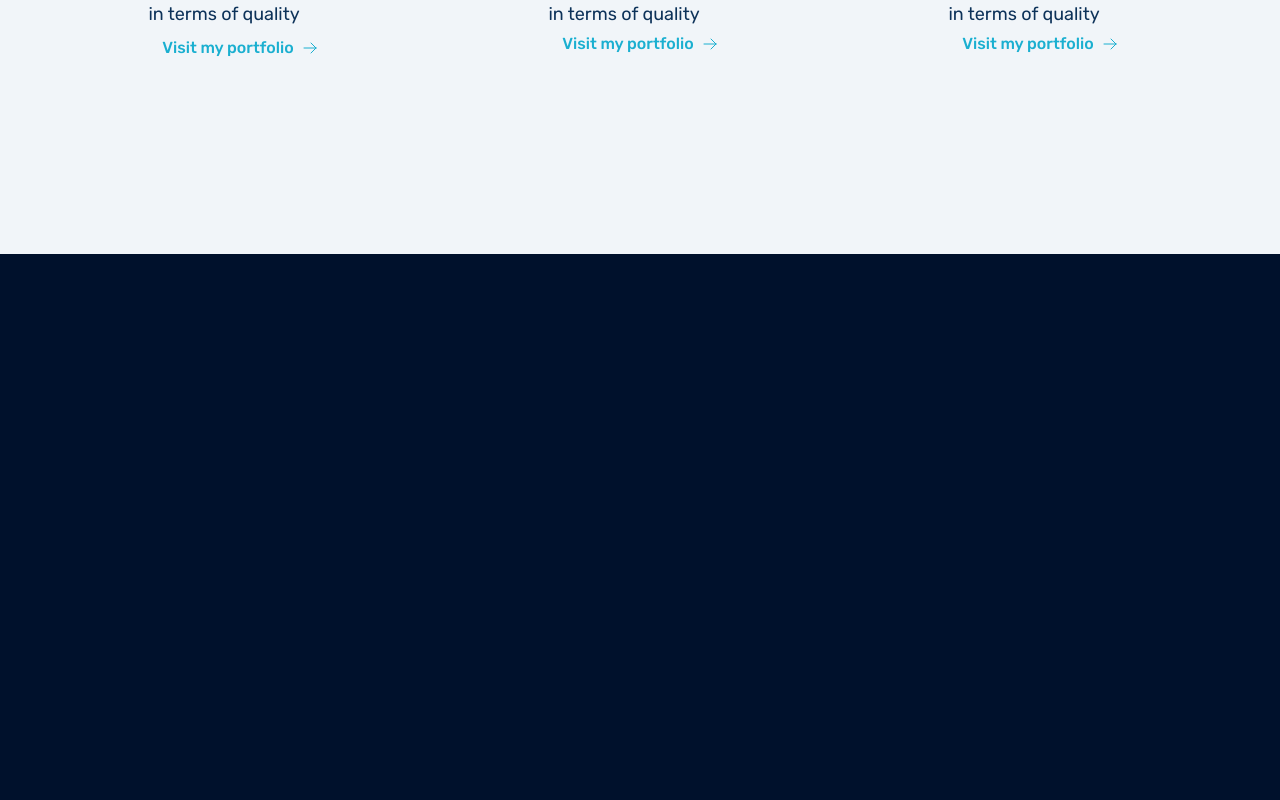
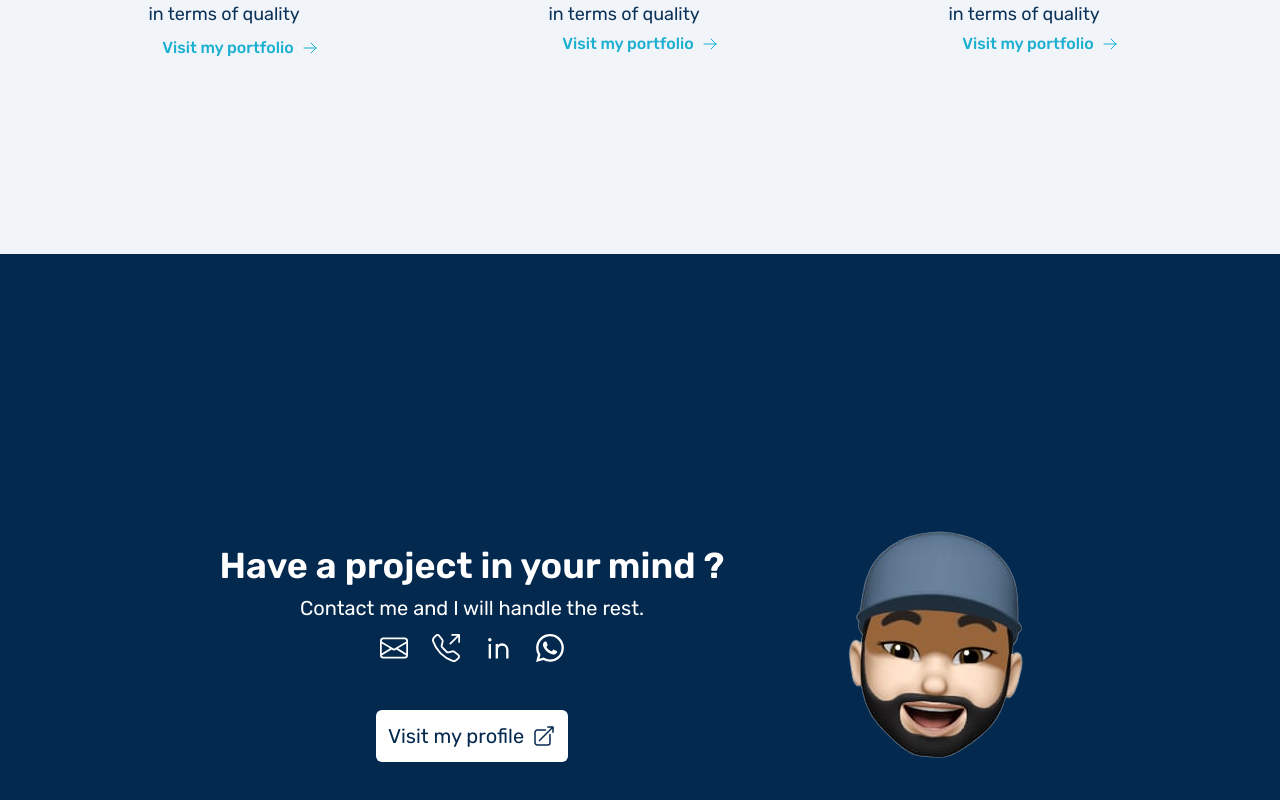
Before and after one commit to AmineElkhalidy/serviceswebsite, a React (Vite) app: page / in a window 1280 px wide. Shown: the part 1346-2146 px from the top of the page. Before the commit the page ends 1600 px from the top, so only its background shows below. Built offline with nearby package versions, Linux system fonts and the light colour scheme.

Commit message:
Contact section added!

```diff
--- a/package.json
+++ b/package.json
@@ -12,7 +12,8 @@
     "@heroicons/react": "^2.0.13",
     "framer-motion": "^7.6.7",
     "react": "^18.2.0",
-    "react-dom": "^18.2.0"
+    "react-dom": "^18.2.0",
+    "react-icons": "^4.6.0"
   },
   "devDependencies": {
     "@types/react": "^18.0.24",
--- a/src/pages/Home.jsx
+++ b/src/pages/Home.jsx
@@ -7,11 +7,20 @@ import { motion } from "framer-motion";
 import Header from "../components/Layout/Header/Header";
 
 // Location icon
-import { MapPinIcon, ArrowRightIcon } from "@heroicons/react/24/outline";
+import {
+  MapPinIcon,
+  ArrowRightIcon,
+  ArrowTopRightOnSquareIcon,
+} from "@heroicons/react/24/outline";
+
+// Linkedin & Whatsapp
+import { RiLinkedinLine } from "react-icons/ri";
+import { BsWhatsapp, BsTelephoneOutbound, BsEnvelope } from "react-icons/bs";
 
 // Images
 import Devmain from "../assets/images/developping-main-color.svg";
 import Devsec from "../assets/images/developping-second-color.svg";
+import Logo from "../assets/images/Amine.png";
 
 const Home = () => {
   return (
@@ -159,6 +168,84 @@ const Home = () => {
             </div>
           </motion.div>
         </section>
+
+        {/* Contact section */}
+        <section className="h-screen bg-[#04294F]" id="contact">
+          <motion.div
+            whileInView={{ y: [100, 50, 0], opacity: [0, 0, 1] }}
+            transition={{ duration: 0.5 }}
+            className="h-full flex flex-col justify-center items-center gap-12 sm:flex-row sm:gap-20"
+          >
+            <div>
+              <div className="text-center">
+                <h2 className="text-xl mb-2 font-semibold md:text-2xl lg:text-3xl xl:text-4xl">
+                  Have a project in your mind ?
+                </h2>
+                <p className="text-lg mb-3 lg:text-xl">
+                  Contact me and I will handle the rest.
+                </p>
+
+                <ul className="flex justify-center items-center gap-6 mb-12">
+                  <li>
+                    <a
+                      href="mailto:a.amineelkhalidy@gmail.com"
+                      target="_blank"
+                      rel="noreferrer noopener"
+                      className=""
+                    >
+                      <BsEnvelope className="h-5 w-5 md:h-6 md:w-6 xl:w-7 xl:h-7" />
+                    </a>
+                  </li>
+
+                  <li>
+                    <a
+                      href="tel:+212611154307"
+                      target="_blank"
+                      rel="noreferrer noopener"
+                      className=""
+                    >
+                      <BsTelephoneOutbound className="h-5 w-5 md:h-6 md:w-6 xl:w-7 xl:h-7" />
+                    </a>
+                  </li>
+
+                  <li>
+                    <a
+                      href="tel:+212611154307"
+                      target="_blank"
+                      rel="noreferrer noopener"
+                      className=""
+                    >
+                      <RiLinkedinLine className="h-5 w-5 md:h-6 md:w-6 xl:w-7 xl:h-7" />
+                    </a>
+                  </li>
+
+                  <li>
+                    <a
+                      href="https://wa.me/212611154307"
+                      target="_blank"
+                      rel="noreferrer noopener"
+                      className=""
+                    >
+                      <BsWhatsapp className="h-5 w-5 md:h-6 md:w-6 xl:w-7 xl:h-7" />
+                    </a>
+                  </li>
+                </ul>
+
+                <a
+                  href="https://amineelkhalidy.vercel.app"
+                  target="_blank"
+                  rel="noreferrer noopener"
+                  className="inline-flex items-center gap-2 p-3 rounded-md bg-white text-[#04294F] xl:text-xl"
+                >
+                  Visit my profile{" "}
+                  <ArrowTopRightOnSquareIcon className="w-4 h-4 xl:w-6 xl:h-6" />
+                </a>
+              </div>
+            </div>
+
+            <img src={Logo} alt="Logo" />
+          </motion.div>
+        </section>
       </main>
     </React.Fragment>
   );
```
Also changed, not shown: 1 other file (tests, documents, lock files or other folders).
